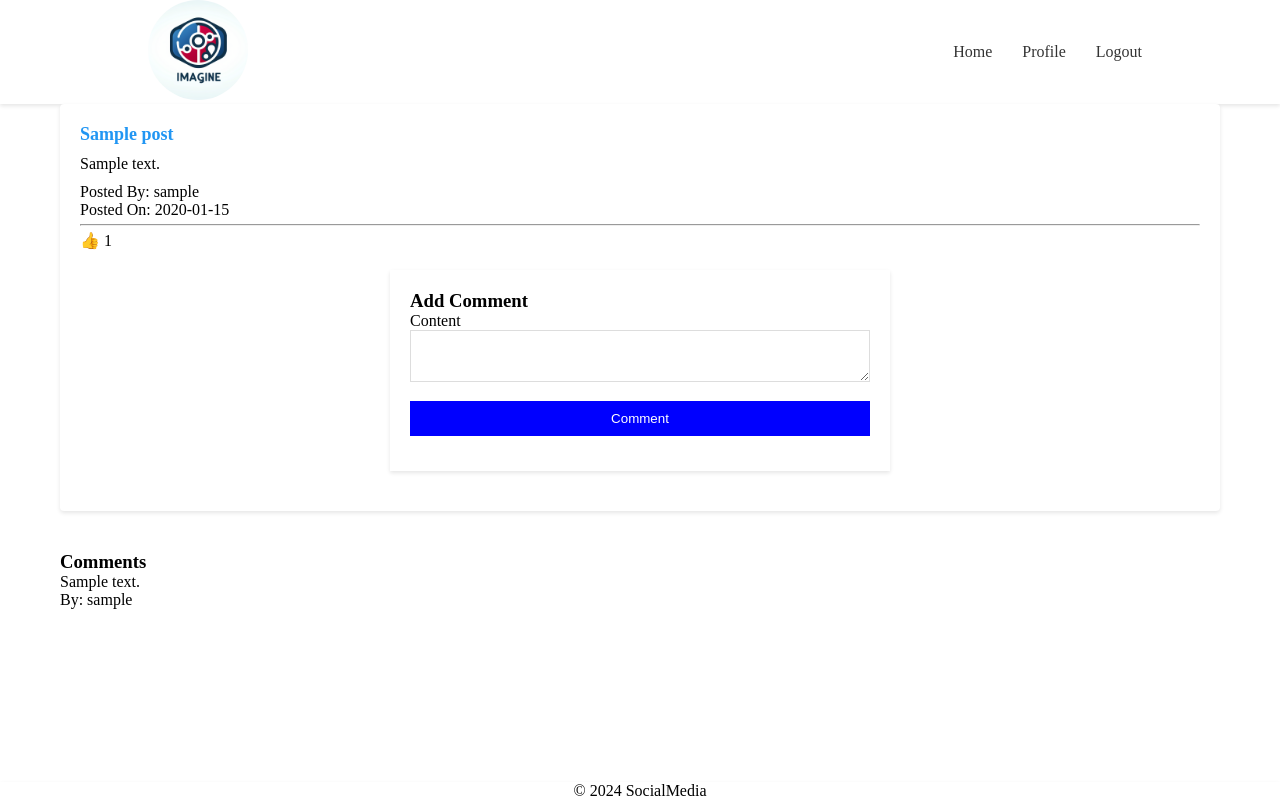
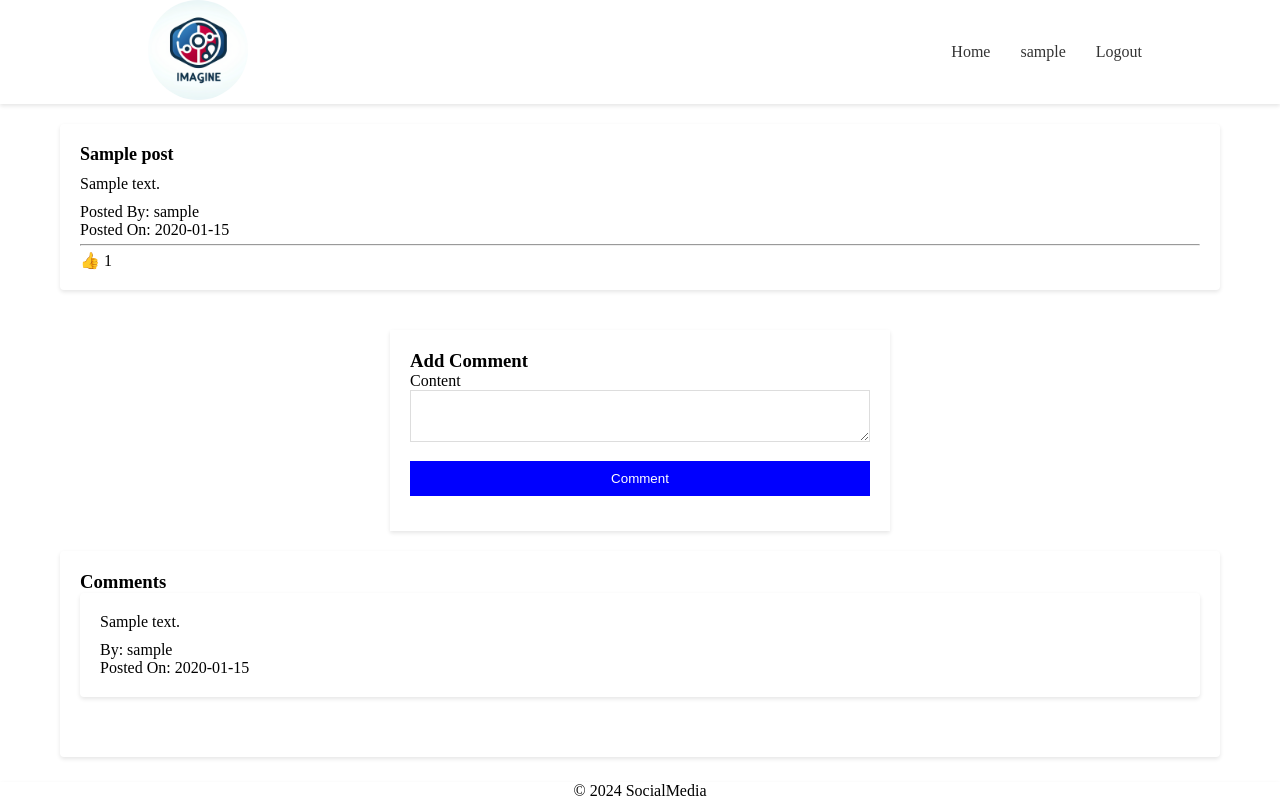
Before and after one commit to Mohanned-sameh/portfolio_Project_ALX, a Flask app: page /post/1 in a window 1280 px wide. Run offline with Flask 3, Linux system fonts and the light colour scheme; a user stored in the database is signed in; tables that the repository leaves empty hold one stand-in row (values such as "Sample post"); some libraries are stand-ins or nearby versions.

Commit message:
Update base.html and post.html templates

```diff
--- a/socialmedia/templates/base.html
+++ b/socialmedia/templates/base.html
@@ -24,7 +24,7 @@
       <ul>
         <li><a href="{{url_for('home')}}">Home</a></li>
         {% if current_user.is_authenticated %}
-        <li><a href="{{url_for('profile')}}">Profile</a></li>
+        <li><a href="{{url_for('profile')}}">{{current_user.username}}</a></li>
         <li><a href="{{url_for('logout')}}">Logout</a></li>
         {% else %}
         <li><a href="{{url_for('login')}}">Login</a></li>
--- a/socialmedia/templates/post.html
+++ b/socialmedia/templates/post.html
@@ -1,10 +1,6 @@
 {% extends "base.html" %} {% block content %}
-<div class="section card">
-  <h3 class="card-title">
-    <a href="{{url_for('get_post_by_id', post_id=post.id)}}" class="card-link">
-      {{ post.title }}
-    </a>
-  </h3>
+<div class="section card" style="margin-top: 20px">
+  <h3 class="card-title">{{ post.title }}</h3>
   <p class="card-content">{{ post.content }}</p>
   <p class="card-author">Posted By: {{post.author.username}}</p>
   <p class="card-date">Posted On: {{post.date_posted.strftime('%Y-%m-%d')}}</p>
@@ -17,6 +13,7 @@
       {{post.likes}}
     </p>
   </div>
+</div>
 <div class="form-container">
   <form action="{{url_for('new_comment', post_id=post.id)}}" method="post">
     {{form.hidden_tag()}}
@@ -27,13 +24,13 @@
     </div>
   </form>
 </div>
-</div>
-<div class="comments">
+<div class="section card">
   <h3>Comments</h3>
   {% for comment in post.comments %}
-  <div class="comment">
-    <p>{{ comment.content }}</p>
-    <p>By: {{ comment.author.username }}</p>
+  <div class="section card">
+    <p class="card-content">{{ comment.content }}</p>
+    <p class="card-author">By: {{ comment.author.username }}</p>
+    <p>Posted On: {{post.date_posted.strftime('%Y-%m-%d')}}</p>
   </div>
   {% endfor %}
 </div>
```
Lines whose indentation alone changed are shown as unchanged.
